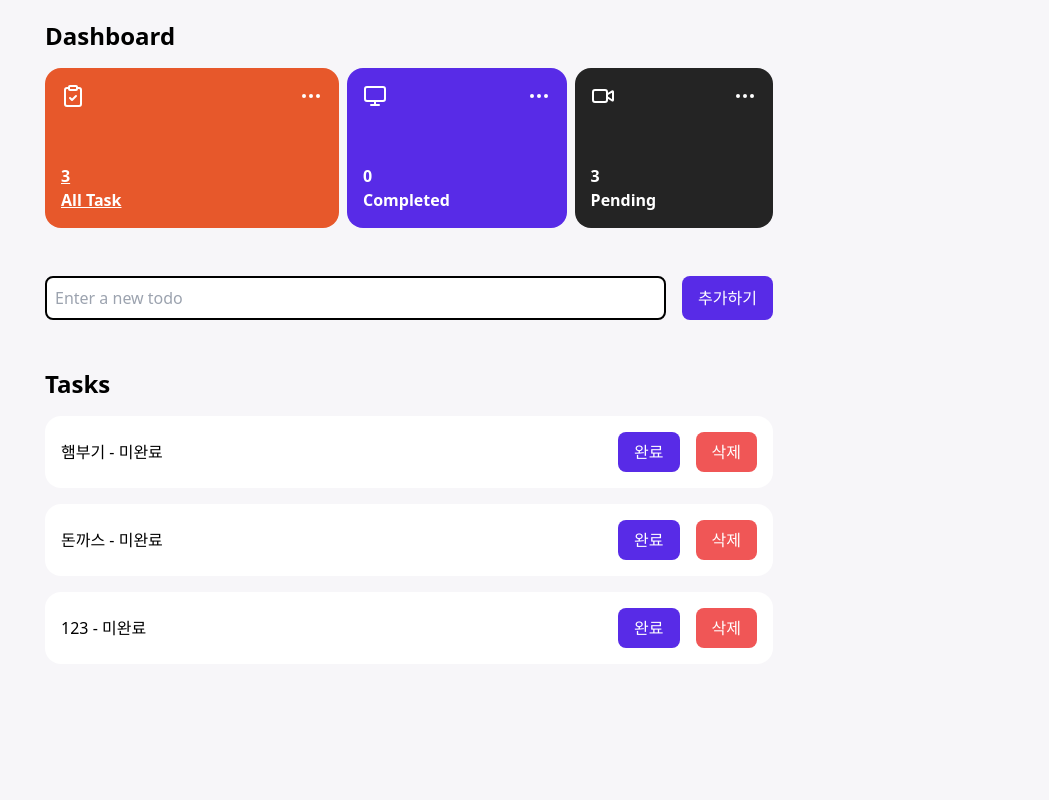
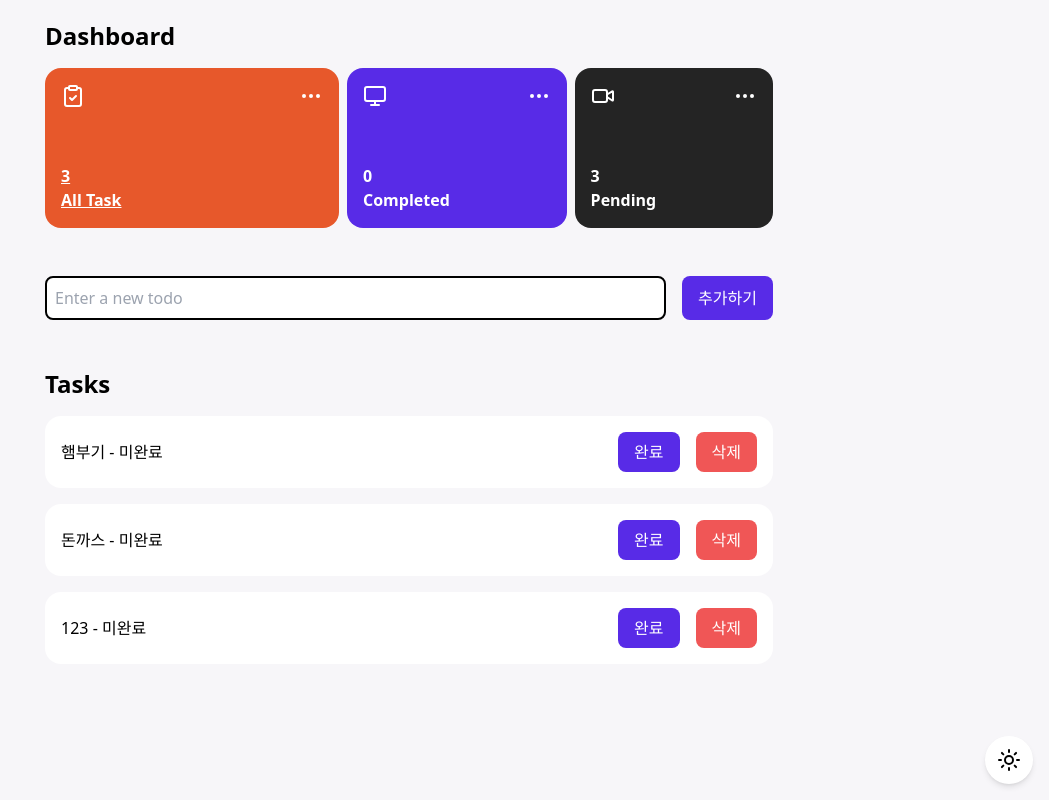
Before and after one commit to jeho017/react-basic-Git-todo, a React (Vite) app: page / in a window 1280 px wide. Shown: the whole page, without its empty margins (231-1280 px from the left). Built offline with nearby package versions, Linux system fonts and the light colour scheme; data requests are answered from the project's data file; the HTML template or start-up script is replaced by a standard one.

Commit message:
feat:다크모드버튼 추가 및 persist로 상태 유지하기 추가

```diff
--- a/package.json
+++ b/package.json
@@ -15,7 +15,8 @@
     "lucide-react": "^0.436.0",
     "react": "^18.3.1",
     "react-dom": "^18.3.1",
-    "react-router-dom": "^6.26.1"
+    "react-router-dom": "^6.26.1",
+    "zustand": "^5.0.0-rc.2"
   },
   "devDependencies": {
     "@eslint/js": "^9.8.0",
--- a/src/App.jsx
+++ b/src/App.jsx
@@ -1,12 +1,22 @@
 import { QueryClient, QueryClientProvider } from "@tanstack/react-query";
 import Router from "./Router";
+import { useThemeStore } from "./store/useThemeStore";
+import { useEffect } from "react";
+import ThemeSwitchButton from "./components/ThemeSwitchButton";
 
 const queryClient = new QueryClient();
 
 const App = () => {
+  const { darkMode } = useThemeStore();
+
+  useEffect(() => {
+    document.documentElement.classList.toggle("dark", darkMode);
+  }, [darkMode]);
+
   return (
     <QueryClientProvider client={queryClient}>
       <Router />
+      <ThemeSwitchButton />
     </QueryClientProvider>
   );
 };
--- /dev/null
+++ b/src/components/ThemeSwitchButton.jsx
@@ -0,0 +1,17 @@
+import { Moon, Sun } from "lucide-react";
+import { useThemeStore } from "../store/useThemeStore";
+
+const ThemeSwitchButton = () => {
+  const { toggleDarkMode, darkMode } = useThemeStore();
+
+  return (
+    <button
+      onClick={toggleDarkMode}
+      className="fixed bottom-4 right-4 size-12 bg-white dark:bg-slate-900 dark:text-white rounded-full shadow-md flex items-center justify-center"
+    >
+      {darkMode ? <Moon /> : <Sun />}
+    </button>
+  );
+};
+
+export default ThemeSwitchButton;
--- a/src/components/layout/RootLayout.jsx
+++ b/src/components/layout/RootLayout.jsx
@@ -3,7 +3,7 @@ import { Outlet } from "react-router-dom";
 
 const RootLayout = () => {
   return (
-    <main className="bg-[#f7f6f9] min-h-screen">
+    <main className="bg-[#f7f6f9] min-h-screen dark:bg-slate-800">
       <div className="max-w-3xl mx-auto p-5">
         <Outlet />
       </div>
--- a/src/components/todo/TodoDashboard.jsx
+++ b/src/components/todo/TodoDashboard.jsx
@@ -31,7 +31,7 @@ const TodoDashboard = () => {
   return (
     <section className="flex flex-col gap-4">
       <div>
-        <h1 className="text-2xl font-bold">Dashboard</h1>
+        <h1 className="text-2xl font-bold dark:text-white">Dashboard</h1>
       </div>
 
       <div className="flex flex-row gap-2 w-full">
--- a/src/components/todo/TodoList.jsx
+++ b/src/components/todo/TodoList.jsx
@@ -21,7 +21,7 @@ const TodoList = () => {
   return (
     <section className="flex flex-col gap-4">
       <div>
-        <h1 className="text-2xl font-bold">Tasks</h1>
+        <h1 className="text-2xl font-bold dark:text-white">Tasks</h1>
       </div>
       <ul className="flex flex-col gap-4">
         {data.map((todo) => (
--- /dev/null
+++ b/src/store/useThemeStore.js
@@ -0,0 +1,14 @@
+import { create } from "zustand";
+import { persist } from "zustand/middleware";
+
+export const useThemeStore = create(
+  persist(
+    (set) => ({
+      darkMode: false,
+      toggleDarkMode: () => set((state) => ({ darkMode: !state.darkMode })),
+    }),
+    {
+      name: "theme-storage",
+    }
+  )
+);
```
Also changed, not shown: 1 other file (tests, documents, lock files or other folders).
